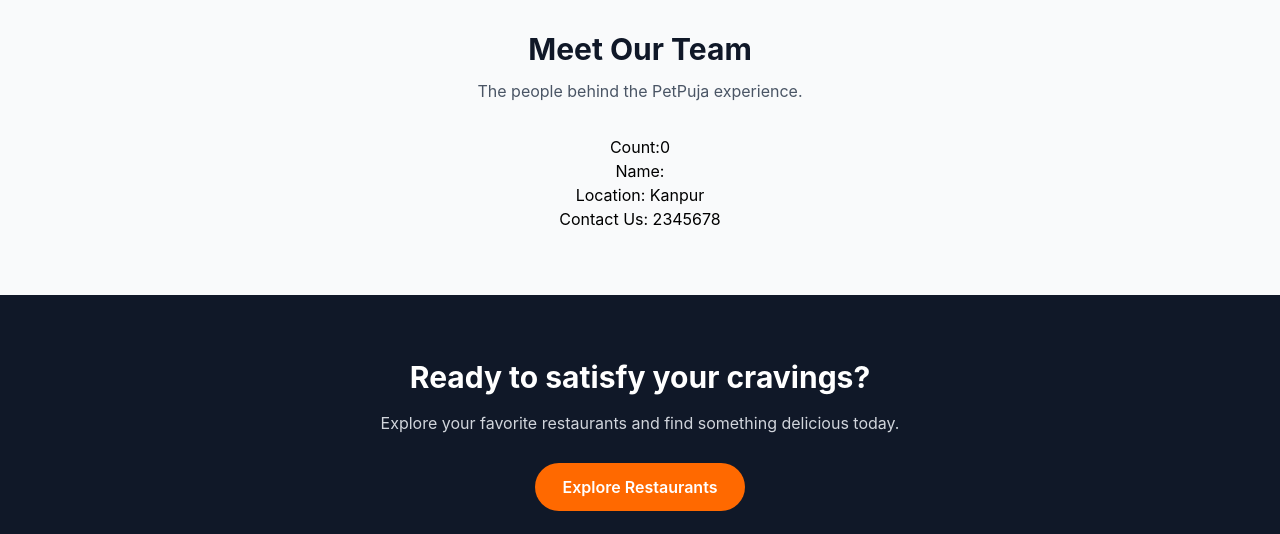
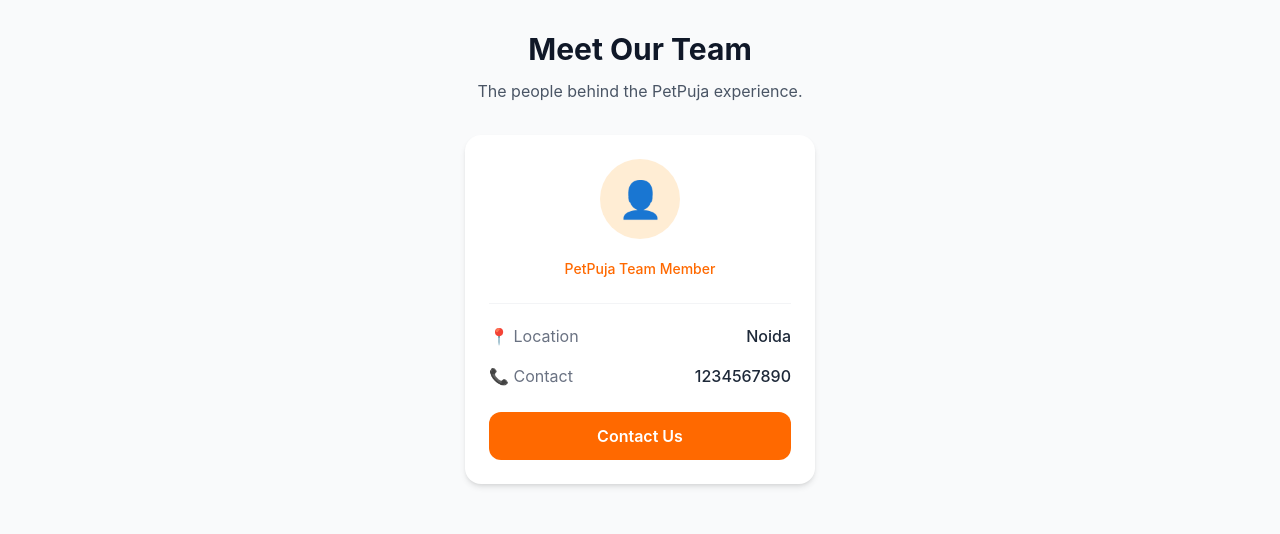
Before and after one commit to Harsh2594/PetPuja, a React (Vite) app: page /about in a window 1280 px wide. Shown: the part 1420-1954 px from the top of the page. Built offline with nearby package versions, Linux system fonts and the light colour scheme.

Commit message:
Make Contact user card

```diff
--- a/src/components/User.js
+++ b/src/components/User.js
@@ -1,15 +1,39 @@
-import { useState } from "react";
+const User = (props) => {
+  const { name } = props;
 
-const User = (props) => {
-  const [count] = useState(0);
-  const [count1] = useState(1);
-  const { name } = props;
   return (
-    <div className="user-card">
-      <h1>Count:{count}</h1>
-      <h2>Name: {name}</h2>
-      <h3>Location: Kanpur</h3>
-      <h4>Contact Us: 2345678</h4>
+    <div className="user-card w-[350px] rounded-2xl bg-white p-6 shadow-md transition-all duration-300 hover:-translate-y-1 hover:shadow-xl">
+      <div className="flex flex-col items-center">
+        {/* Profile Icon */}
+        <div className="flex h-20 w-20 items-center justify-center rounded-full bg-orange-100 text-4xl">
+          👤
+        </div>
+
+        {/* Name */}
+        <h2 className="mt-4 text-2xl font-bold text-gray-900">{name}</h2>
+
+        <p className="mt-1 text-sm font-medium text-orange-500">
+          PetPuja Team Member
+        </p>
+      </div>
+
+      {/* User Information */}
+      <div className="mt-6 space-y-4 border-t border-gray-100 pt-5">
+        <div className="flex items-center justify-between">
+          <span className="text-gray-500">📍 Location</span>
+          <span className="font-medium text-gray-800">Noida</span>
+        </div>
+
+        <div className="flex items-center justify-between">
+          <span className="text-gray-500">📞 Contact</span>
+          <span className="font-medium text-gray-800">1234567890</span>
+        </div>
+      </div>
+
+      {/* Contact Button */}
+      <button className="mt-6 w-full rounded-xl bg-orange-500 py-3 font-semibold text-white transition hover:bg-orange-600">
+        Contact Us
+      </button>
     </div>
   );
 };
```
